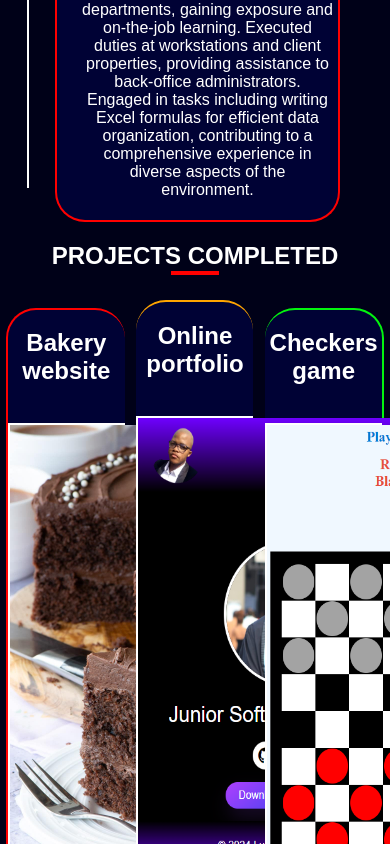
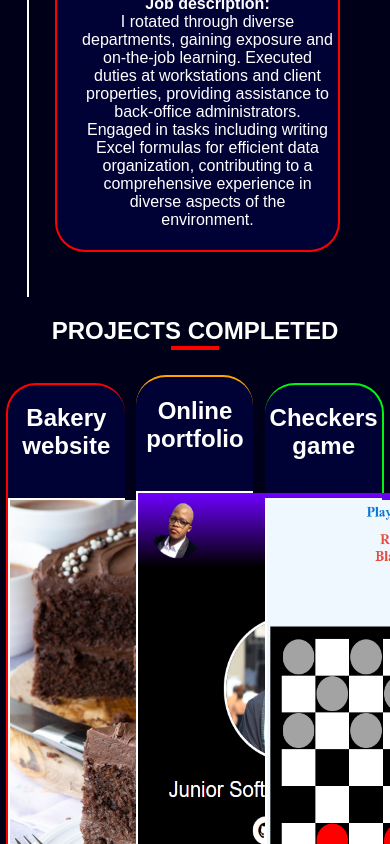
Before and after one commit to Lusa-mata/react-portfolio, a React (Create React App) app: page / in a window 390 px wide. Shown: the part 3216-4060 px from the top of the page. Built offline with nearby package versions, Linux system fonts and the light colour scheme.

Commit message:
responsiveness works, now leave it

```diff
--- a/src/App.css
+++ b/src/App.css
@@ -1011,7 +1011,7 @@ p {
 
   .vertical-line {
     width: 2px;
-    height: 366px;
+    height: 445px;
     background-color: white;
   }
 
@@ -1082,6 +1082,14 @@ p {
     font-size: 16px;
     padding: 5px;
   }
+
+
+
+
+
+
+
+
 }
 
 
```
